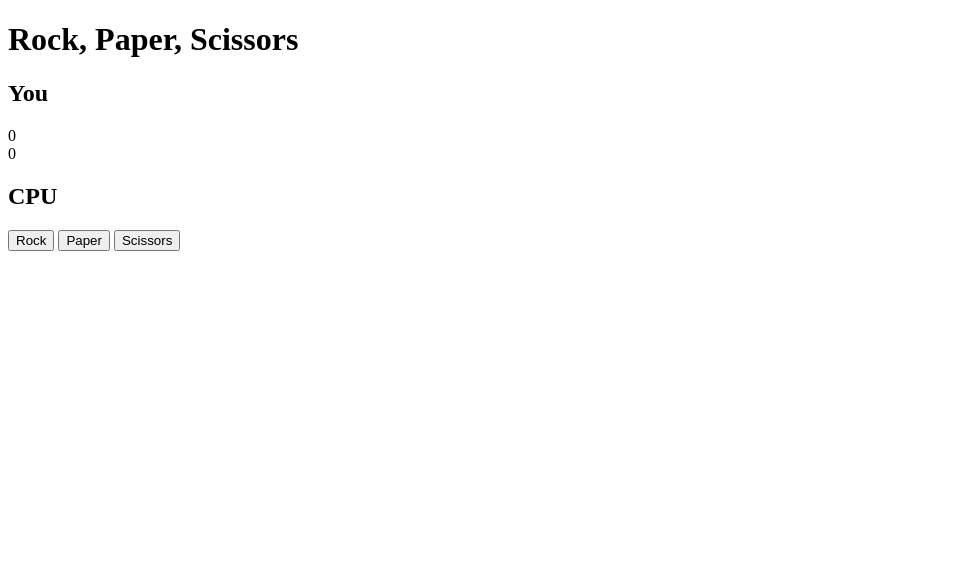
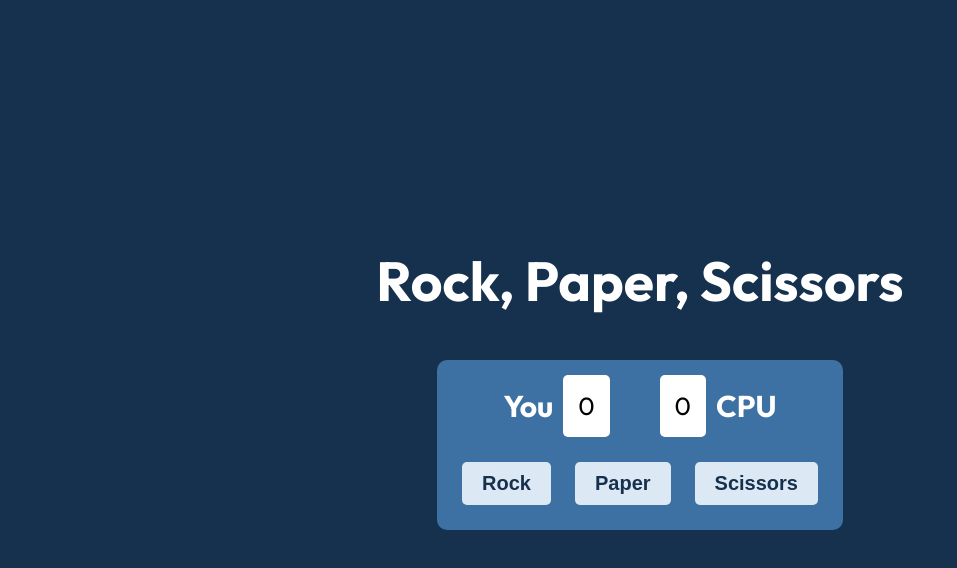
Before and after one commit to KyleCheng20/Rock-Paper-Scissors, a plain HTML site: page index.html in a window 1280 px wide. Shown: the whole page, without its empty margins (0-957 px from the left). Drawn offline with Linux system fonts and the light colour scheme.

Commit message:
Apply css styling to game

```diff
--- a/index.html
+++ b/index.html
@@ -3,6 +3,7 @@
     <head>
         <meta charset="UTF-8">
         <meta name="viewport" content="width=device-width, initial-scale=1.0">
+        <link rel="stylesheet" href="./style.css">
         <title>Rock, Paper, Scissors</title>
     </head>
     <body>
--- /dev/null
+++ b/style.css
@@ -0,0 +1,94 @@
+@import url('https://fonts.googleapis.com/css2?family=Outfit:wght@100..900&family=Roboto:ital,wght@0,100..900;1,100..900&display=swap');
+*{
+  box-sizing: border-box;
+  padding: 0;
+  margin: 0;
+}
+
+body {
+  background-color: #16314d;
+  display: flex;
+  flex-direction: column;
+  align-items: center;
+  justify-content: center;
+  min-height: 100vh;
+  font-family: outfit, roboto;
+}
+
+.content{
+  display: flex;
+  flex-direction: column;
+  align-items: center;
+}
+
+h1, h2, p{
+  color: #fff;
+}
+
+h1{
+  font-weight: bold;
+  font-size: 55px;
+  margin-bottom: 20px;
+}
+
+h2{
+  font-size: 30px;
+}
+
+p{
+  font-size: 21px;
+}
+
+.content-container{
+  display: flex;
+  flex-direction: column;
+  justify-content: center;
+  align-items: center;
+  background-color: #3e71a3;
+  border-radius: 10px;
+  padding: 15px;
+  margin: 25px;
+}
+
+.score-container{
+  display: flex;
+  justify-content: center;
+  gap: 50px;
+}
+
+.human-score-container, .computer-score-container{
+  display: flex;
+  justify-content: center;
+  align-items: center;
+  gap: 10px;
+}
+
+span{
+  background-color: #fff;
+  border-radius: 5px;
+  padding: 15px;
+  font-size: 25px;
+}
+
+.button-container{
+  display: flex;
+  justify-content: space-evenly;
+  align-items: center;
+  gap: 24px;
+  padding: 10px;
+  margin-top: 15px;
+}
+
+button{
+  background-color: #dce9f5;
+  color: #16314d;
+  font-size: 20px;
+  font-weight: 900;
+  border: none;
+  border-radius: 5px;
+  padding: 10px 20px;
+}
+
+button:hover{
+  cursor: pointer;
+}
```
